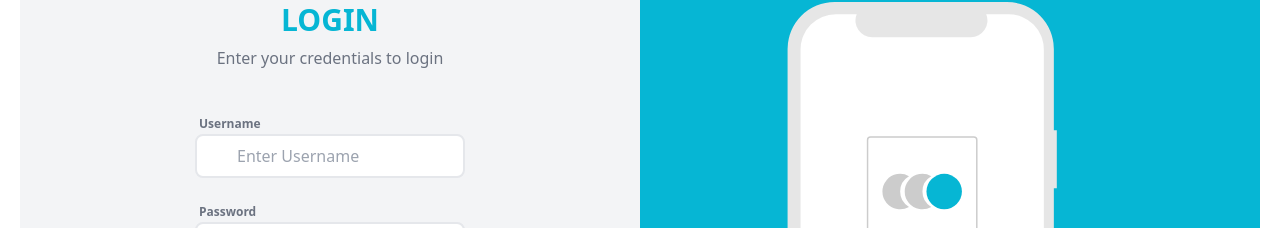
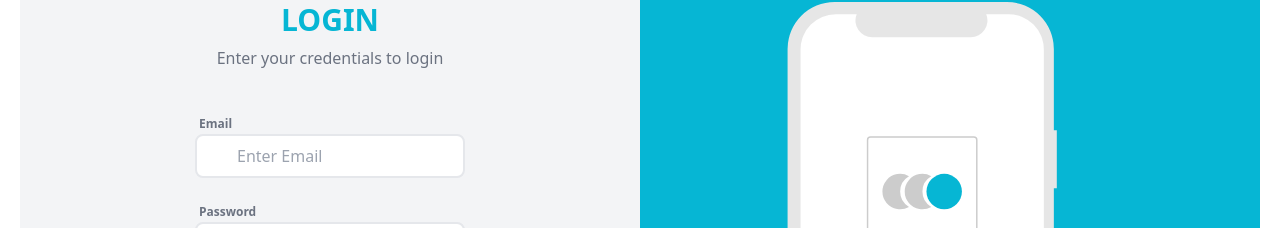
Before and after one commit to rahatsikz/book-catalog-client, a React (Vite) app: page /login in a window 1280 px wide. Shown: the part 216-444 px from the top of the page. Built offline with nearby package versions, Linux system fonts and the light colour scheme.

Commit message:
[DONE] ~ registration process complete

```diff
--- a/package.json
+++ b/package.json
@@ -10,10 +10,12 @@
     "preview": "vite preview"
   },
   "dependencies": {
+    "@reduxjs/toolkit": "^1.9.5",
     "react": "^18.2.0",
     "react-dom": "^18.2.0",
     "react-hot-toast": "^2.4.1",
     "react-icons": "^4.10.1",
+    "react-redux": "^8.1.1",
     "react-router-dom": "^6.14.1"
   },
   "devDependencies": {
--- a/src/App.tsx
+++ b/src/App.tsx
@@ -1,9 +1,11 @@
 import MainLayout from "./layouts/MainLayout";
+import { Toaster } from "react-hot-toast";
 
 function App() {
   return (
     <>
       <MainLayout />
+      <Toaster />
     </>
   );
 }
--- a/src/main.tsx
+++ b/src/main.tsx
@@ -3,9 +3,13 @@ import ReactDOM from "react-dom/client";
 import "./index.css";
 import { RouterProvider } from "react-router-dom";
 import { router } from "./routes/router.tsx";
+import { Provider } from "react-redux";
+import { store } from "./redux/store.ts";
 
 ReactDOM.createRoot(document.getElementById("root")!).render(
   <React.StrictMode>
-    <RouterProvider router={router} />
+    <Provider store={store}>
+      <RouterProvider router={router} />
+    </Provider>
   </React.StrictMode>
 );
--- a/src/pages/SignIn.tsx
+++ b/src/pages/SignIn.tsx
@@ -5,10 +5,10 @@ export default function SignIn() {
     e.preventDefault();
 
     const form = e.target;
-    const username = form.username.value;
+    const email = form.email.value;
     const password = form.password.value;
 
-    console.log({ username, password });
+    console.log({ email, password });
   };
 
   return (
@@ -27,17 +27,17 @@ export default function SignIn() {
                 <div className="flex -mx-3">
                   <div className="w-full px-3 mb-5">
                     <label htmlFor="" className="text-xs font-semibold px-1">
-                      Username
+                      Email
                     </label>
                     <div className="flex">
                       <div className="w-10 z-10 pl-1 text-center pointer-events-none flex items-center justify-center">
                         <i className="mdi mdi-email-outline text-gray-400 text-lg"></i>
                       </div>
                       <input
-                        type="text"
-                        name="username"
+                        type="email"
+                        name="email"
                         className="w-full -ml-10 pl-10 pr-3 py-2 rounded-lg border-2 border-gray-200 outline-none focus:border-cyan-500"
-                        placeholder="Enter Username"
+                        placeholder="Enter Email"
                         required
                       />
                     </div>
--- a/src/pages/SignUp.tsx
+++ b/src/pages/SignUp.tsx
@@ -1,16 +1,38 @@
+/* eslint-disable @typescript-eslint/no-unsafe-call */
+/* eslint-disable @typescript-eslint/no-floating-promises */
 /* eslint-disable @typescript-eslint/no-unsafe-member-access */
 /* eslint-disable @typescript-eslint/no-unsafe-assignment */
 
+import { toast } from "react-hot-toast";
 import "../styles/autofill.css";
+import { useCreateUserMutation } from "../redux/api/apiSlice";
 export default function SignUp() {
+  const [createUser, { isLoading }] = useCreateUserMutation();
+
+  console.log(isLoading);
+
   const handleRegister = (e: { preventDefault: () => void; target: any }) => {
     e.preventDefault();
 
     const form = e.target;
-    const username = form.username.value;
+    const email = form.email.value;
     const password = form.password.value;
 
-    console.log({ username, password });
+    if (password.length < 6) {
+      return toast.error("Please Enter Six Character");
+    }
+
+    const option = {
+      email,
+      password,
+    };
+
+    createUser(option);
+    form.reset();
+
+    toast.success("User Created Successfully");
+
+    // console.log({ email, password });
   };
 
   return (
@@ -232,17 +254,17 @@ export default function SignUp() {
                 <div className="flex -mx-3">
                   <div className="w-full px-3 mb-5">
                     <label htmlFor="" className="text-xs font-semibold px-1">
-                      Username
+                      Email
                     </label>
                     <div className="flex">
                       <div className="w-10 z-10 pl-1 text-center pointer-events-none flex items-center justify-center">
                         <i className="mdi mdi-email-outline text-gray-400 text-lg"></i>
                       </div>
                       <input
-                        type="text"
-                        name="username"
+                        type="email"
+                        name="email"
                         className="w-full -ml-10 pl-10 pr-3 py-2 rounded-lg border-2 border-gray-200 outline-none focus:border-cyan-500"
-                        placeholder="Enter Username"
+                        placeholder="Enter Email"
                         required
                       />
                     </div>
--- /dev/null
+++ b/src/redux/api/apiSlice.ts
@@ -0,0 +1,18 @@
+/* eslint-disable @typescript-eslint/no-unsafe-assignment */
+import { createApi, fetchBaseQuery } from "@reduxjs/toolkit/query/react";
+
+export const api = createApi({
+  reducerPath: "api",
+  baseQuery: fetchBaseQuery({ baseUrl: "http://localhost:5000/api/v1" }),
+  endpoints: (builder) => ({
+    createUser: builder.mutation({
+      query: (loginData) => ({
+        url: "/users/signup",
+        method: "POST",
+        body: loginData,
+      }),
+    }),
+  }),
+});
+
+export const { useCreateUserMutation } = api;
--- /dev/null
+++ b/src/redux/hooks.ts
@@ -0,0 +1,7 @@
+import { useDispatch, useSelector } from "react-redux";
+import type { TypedUseSelectorHook } from "react-redux";
+import type { RootState, AppDispatch } from "./store";
+
+// Use throughout your app instead of plain `useDispatch` and `useSelector`
+export const useAppDispatch: () => AppDispatch = useDispatch;
+export const useAppSelector: TypedUseSelectorHook<RootState> = useSelector;
--- /dev/null
+++ b/src/redux/store.ts
@@ -0,0 +1,13 @@
+import { configureStore } from "@reduxjs/toolkit";
+import { api } from "./api/apiSlice";
+
+export const store = configureStore({
+  reducer: {
+    [api.reducerPath]: api.reducer,
+  },
+  middleware: (getDefaultMiddleware) =>
+    getDefaultMiddleware().concat(api.middleware),
+});
+
+export type RootState = ReturnType<typeof store.getState>;
+export type AppDispatch = typeof store.dispatch;
--- a/vite.config.ts
+++ b/vite.config.ts
@@ -5,6 +5,6 @@ import react from "@vitejs/plugin-react";
 export default defineConfig({
   plugins: [react()],
   server: {
-    port: 5000,
+    port: 3000,
   },
 });
```
Also changed, not shown: 1 other file (tests, documents, lock files or other folders).
